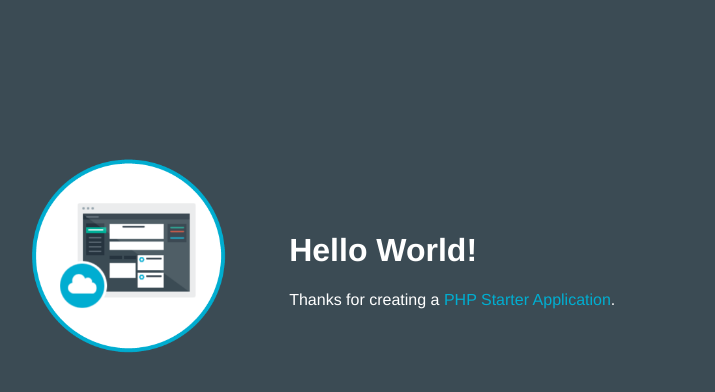
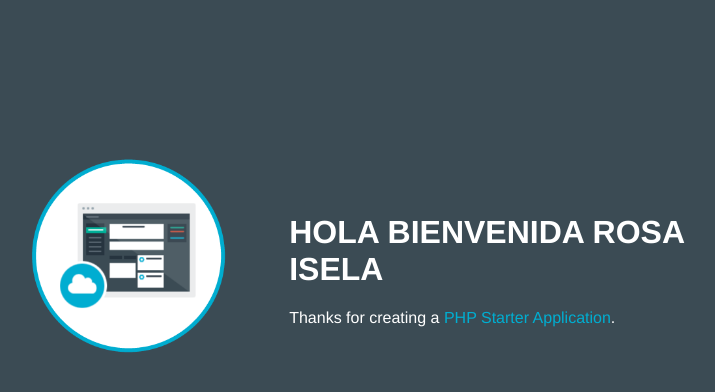
Before and after one commit to mariamontero/PHPPRUEBAGIT, a PHP site: page / in a window 1280 px wide. Shown: the top 392 px of the page, without its empty margins (253-968 px from the left). Run offline with PHP 8.4, Linux system fonts and the light colour scheme.

Commit message:
Update index.php

```diff
--- a/index.php
+++ b/index.php
@@ -12,7 +12,7 @@
 				<img class = 'newappIcon' src='images/newapp-icon.png'>
 			</td>
 			<td>
-				<h1 id = "message"><?php echo "Hello World!"; ?></h1>
+				<h1 id = "message"><?php echo "HOLA BIENVENIDA ROSA ISELA "; ?></h1>
 				<p class='description'></p> Thanks for creating a <span class="blue">PHP Starter Application</span>.
 			</td>
 		</tr>
```
